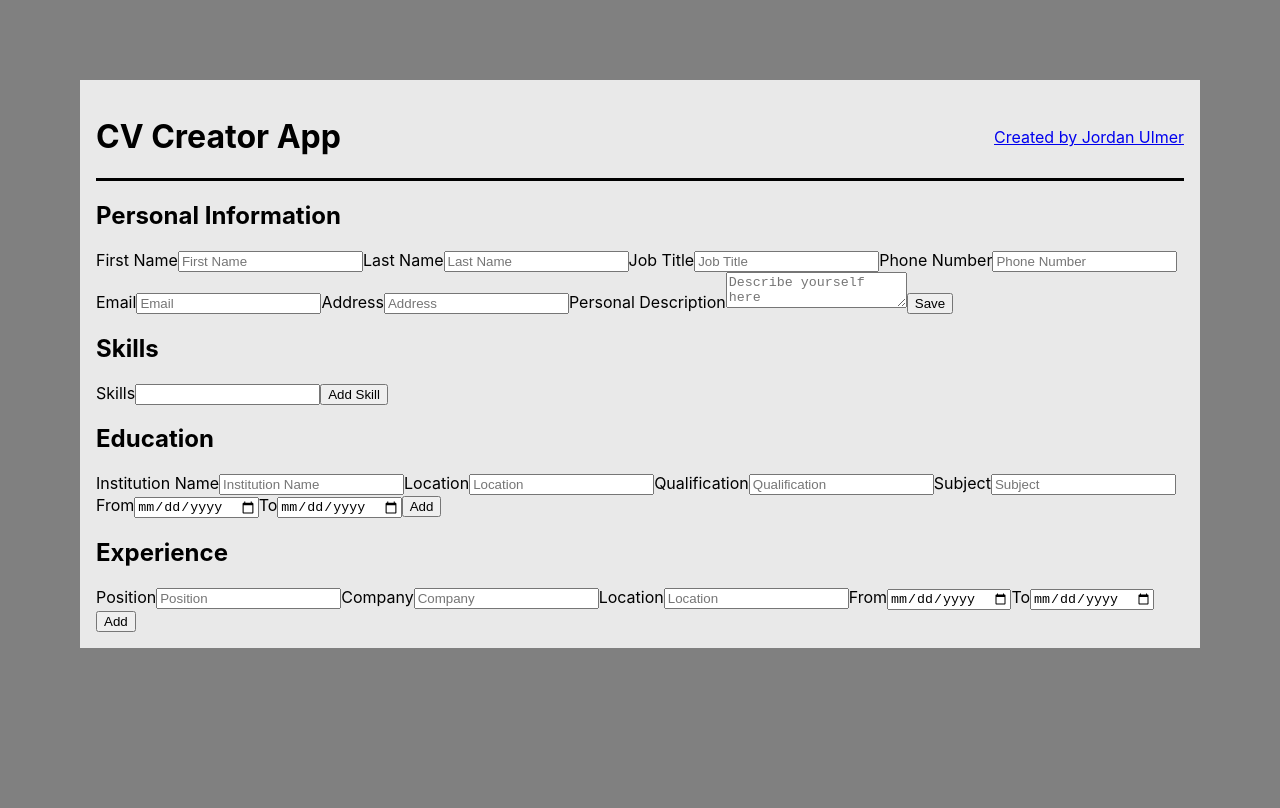
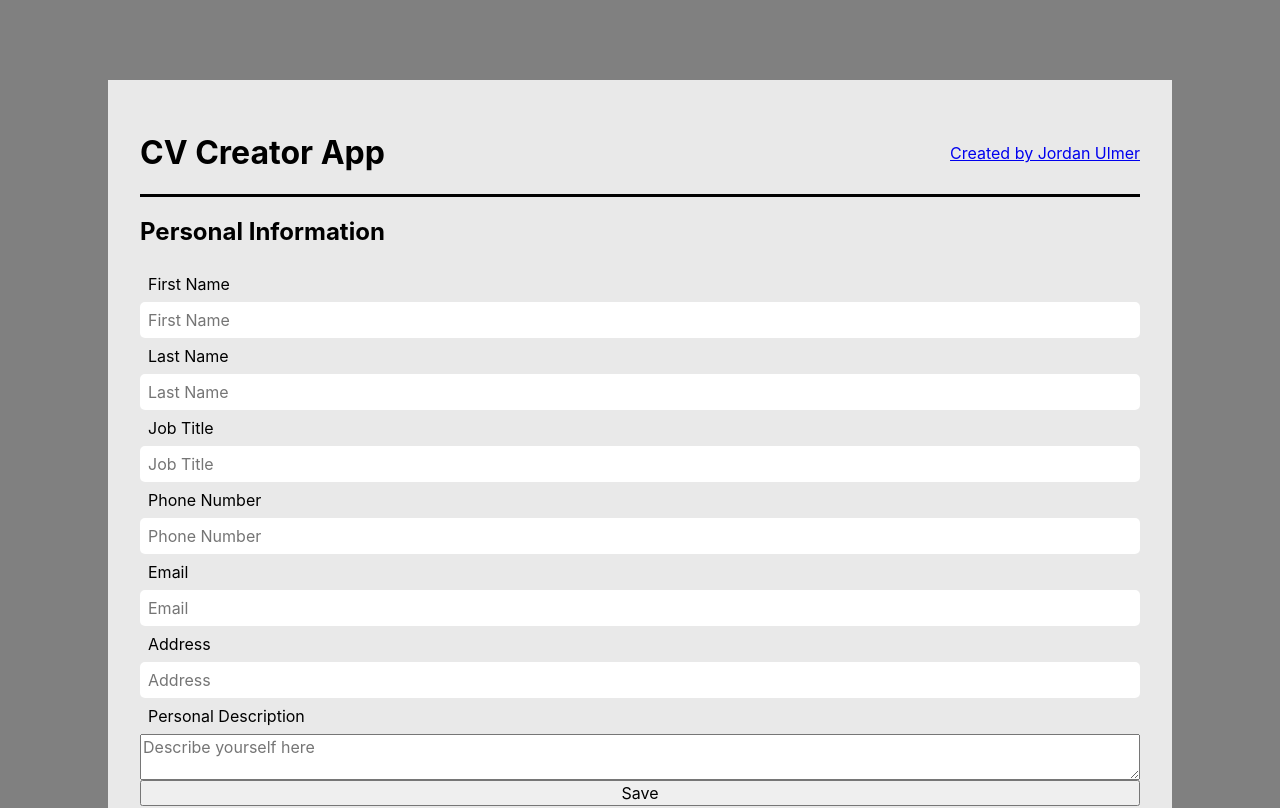
Before and after one commit to BreadleyCooper/cv-project, a React (Create React App) app: page / in a window 1280 px wide. Shown: the top 808 px of the page. Built offline with nearby package versions, Linux system fonts and the light colour scheme.

Commit message:
added more styling

```diff
--- a/src/components/Form/Personal.js
+++ b/src/components/Form/Personal.js
@@ -1,5 +1,4 @@
 import React, {Component} from "react";
-
 
 class Personal extends Component {
     constructor (props) {
@@ -47,7 +46,7 @@ class Personal extends Component {
 
         if (this.state.editMode) {
         return (
-            <div>
+            <div className="personalForm">
                 <h2>{this.props.title}</h2>
                 <form>
                     <label htmlFor="first_name">First Name</label>
--- a/src/index.js
+++ b/src/index.js
@@ -1,7 +1,9 @@
 import React from 'react';
 import ReactDOM from 'react-dom/client';
 import App from "./App"
-import "./style.css"
+import "./styles/personal.css"
+import "./styles/header.css"
+import "./styles/body.css"
 
 const root = ReactDOM.createRoot(document.getElementById('root'));
 root.render(
--- a/src/style.css
+++ b/src/styles/body.css
@@ -8,24 +8,21 @@ body {
   background-color: grey;
 }
 
-.header {
-  border-bottom: 3px black solid;
-  display: flex;
-  justify-content: space-between;
-}
-
-.header a {
-  display: flex;
-  justify-content: center;
-  align-items: center;
-}
-
 .container {
   display: flex;
   margin: 5rem;
+  justify-content: center;
+
 }
 
 .cvContainer {
   background-color: rgb(233, 233, 233);
-  padding: 1rem
+  padding: 2rem;
+  max-width: 1000px;
 }
+
+@media only screen and (max-width: 600px) {
+  .container {
+    margin: 0;
+  }
+}
--- /dev/null
+++ b/src/styles/header.css
@@ -0,0 +1,12 @@
+
+.header {
+  border-bottom: 3px black solid;
+  display: flex;
+  justify-content: space-between;
+}
+
+.header a {
+  display: flex;
+  justify-content: center;
+  align-items: center;
+}
--- /dev/null
+++ b/src/styles/personal.css
@@ -0,0 +1,33 @@
+.personalForm {
+    display: flex;
+    flex-direction: column;
+}
+
+.personalForm form {
+    display: flex;
+    flex-direction: column;
+}
+
+
+button,
+input,
+textarea {
+  font-family: inherit;
+  font-size: 100%;
+  max-width: 1000px;
+}
+
+label {
+    padding: 0.5rem
+}
+
+.personalForm form {
+    display: flex;
+    flex: 0
+}
+
+input {
+    padding: 0.5rem;
+    border-radius: 5px;
+    border: none;
+}
```
